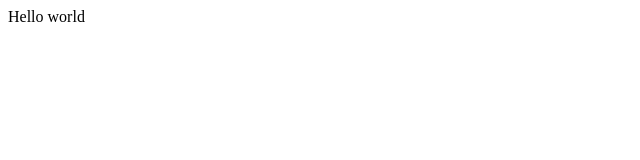
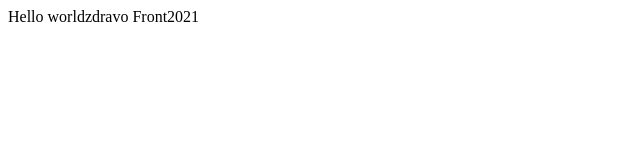
Before and after one commit to peja24/FrontJanuar2021, a plain HTML site: page index.html in a window 1280 px wide. Shown: the whole page, without its empty margins (0-640 px from the left). Drawn offline with Linux system fonts and the light colour scheme.

Commit message:
Drugi commit

```diff
--- a/index.html
+++ b/index.html
@@ -8,6 +8,7 @@
 <body>
     <script>
         document.write("Hello world");
+        document.write("zdravo Front2021");
     </script>
 </body>
 </html>
```
